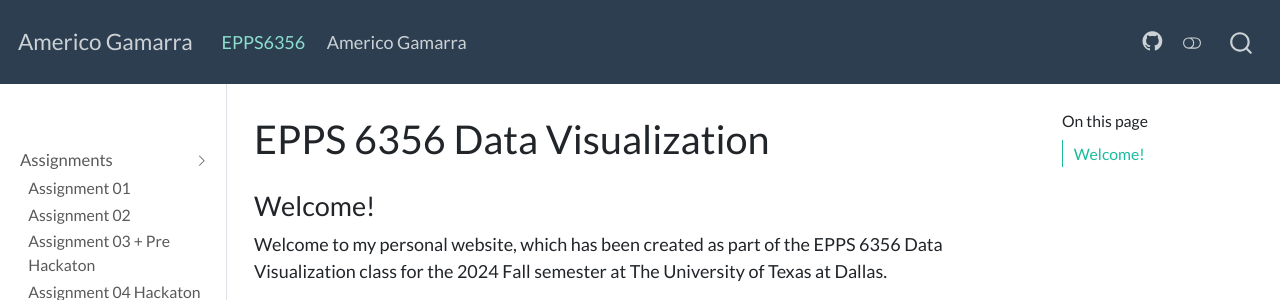
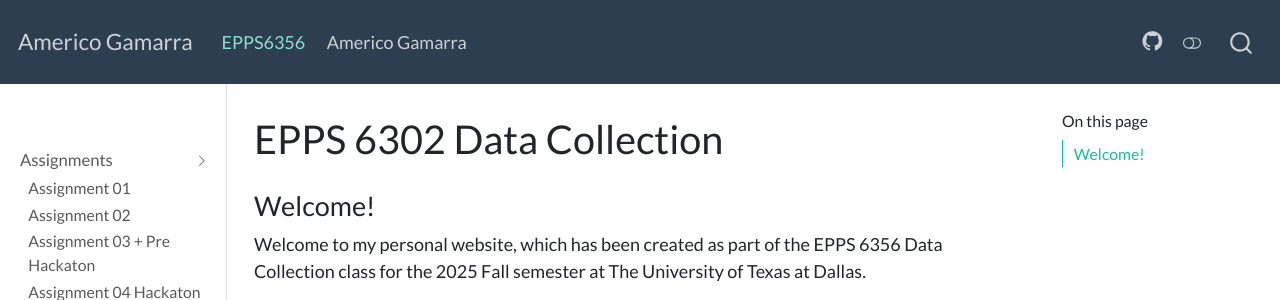
Before and after one commit to AmericoGamarra/UTD-EPPS6302, a plain HTML site: page index.html in a window 1280 px wide. Shown: the top 300 px of the page. Drawn offline with Linux system fonts and the light colour scheme; grey boxes are pictures that could not be loaded.

Commit message:
Update index.html

```diff
--- a/index.html
+++ b/index.html
@@ -7,7 +7,7 @@
 <meta name="viewport" content="width=device-width, initial-scale=1.0, user-scalable=yes">
 
 
-<title>Americo Gamarra - EPPS 6302 Data Visualization</title>
+<title>Americo Gamarra - EPPS 6302 Methods of Data Collection</title>
 <style>
 code{white-space: pre-wrap;}
 span.smallcaps{font-variant: small-caps;}
@@ -97,7 +97,7 @@ ul.task-list{list-style: none;}
     </nav>
   <nav class="quarto-secondary-nav" data-bs-toggle="collapse" data-bs-target="#quarto-sidebar" aria-controls="quarto-sidebar" aria-expanded="false" aria-label="Toggle sidebar navigation" onclick="if (window.quartoToggleHeadroom) { window.quartoToggleHeadroom(); }">
     <div class="container-fluid d-flex justify-content-between">
-      <h1 class="quarto-secondary-nav-title">EPPS 6356 Data Visualization</h1>
+      <h1 class="quarto-secondary-nav-title">EPPS 6302 Data Collection</h1>
       <button type="button" class="quarto-btn-toggle btn" aria-label="Show secondary navigation">
         <i class="bi bi-chevron-right"></i>
       </button>
@@ -188,7 +188,7 @@ ul.task-list{list-style: none;}
 
 <header id="title-block-header" class="quarto-title-block default">
 <div class="quarto-title">
-<h1 class="title d-none d-lg-block">EPPS 6356 Data Visualization</h1>
+<h1 class="title d-none d-lg-block">EPPS 6302 Data Collection</h1>
 </div>
 
 
@@ -204,7 +204,7 @@ ul.task-list{list-style: none;}
 
 <section id="welcome" class="level3">
 <h3 class="anchored" data-anchor-id="welcome">Welcome!</h3>
-<p>Welcome to my personal website, which has been created as part of the EPPS 6356 Data Visualization class for the 2024 Fall semester at The University of Texas at Dallas.</p>
+<p>Welcome to my personal website, which has been created as part of the EPPS 6356 Data Collection class for the 2025 Fall semester at The University of Texas at Dallas.</p>
 <div class="quarto-figure quarto-figure-center">
 <figure class="figure">
 <p><img src="https://www.mim-essay.com/images/blogs/campus-aerial-2-1024x683-min.jpg" class="img-fluid figure-img" alt="UT Dallas"></p>
```
